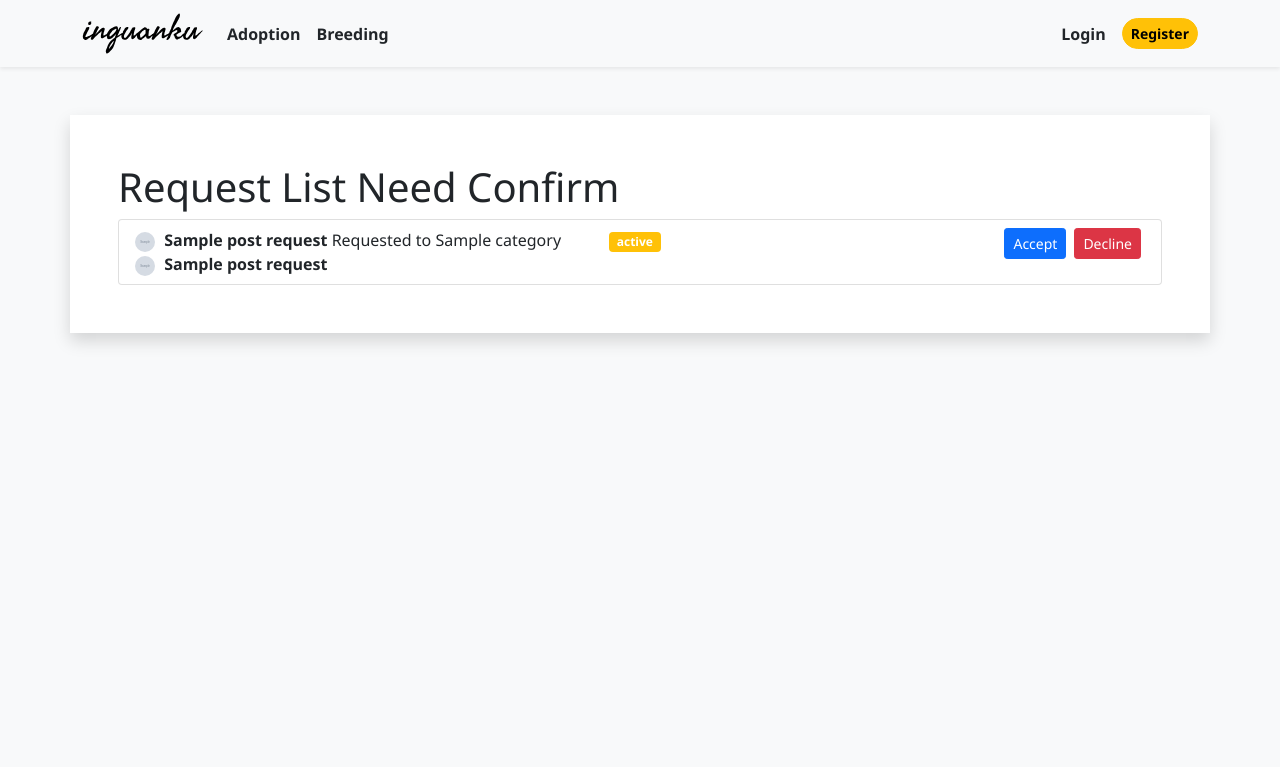
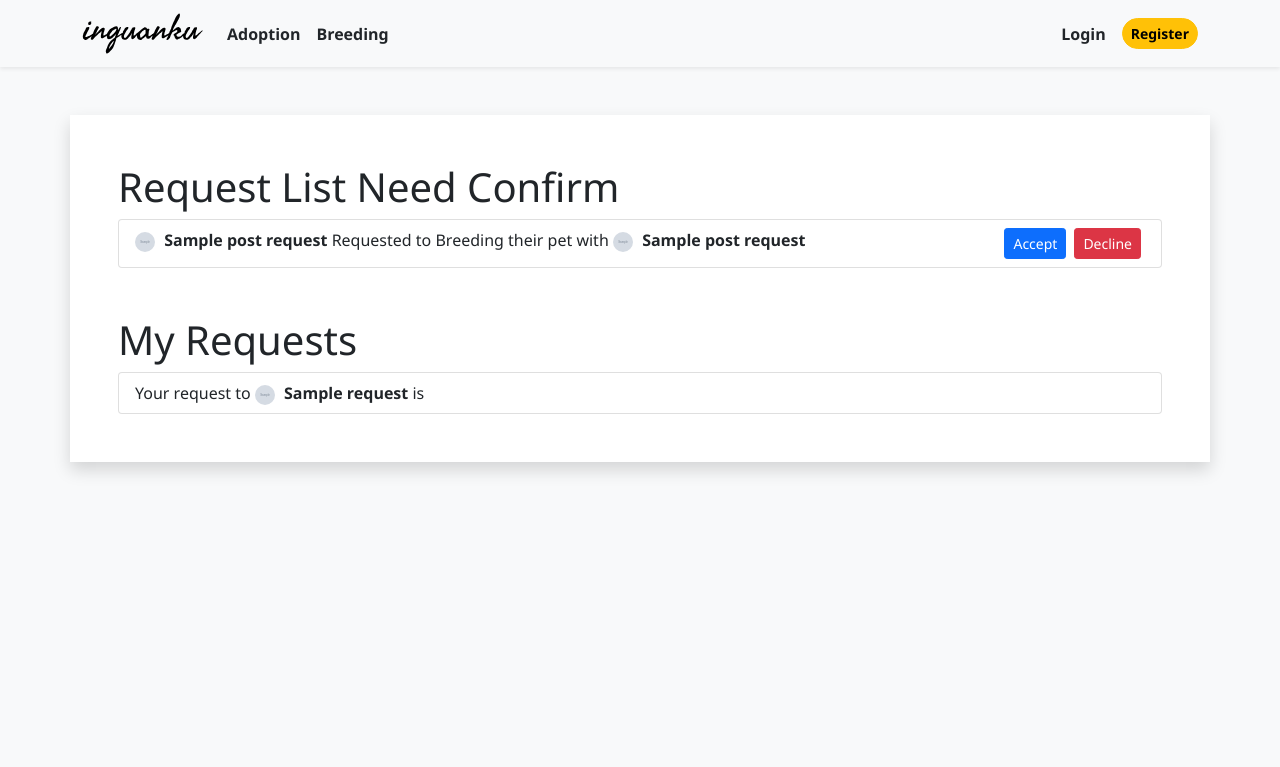
Before and after one commit to inguanku/inguanku, a CodeIgniter 4 app: template app/Views/post/request.php in a window 1280 px wide. Shown: the top 767 px of the page. Run offline with PHP 8.4 and a stand-in for CodeIgniter, Linux system fonts and the light colour scheme; the template is opened without the code that fills it: most values are stand-ins (such as "Sample title", 1, 10 or a date in 2020); grey boxes marked "Sample" are stand-in pictures; data that the repository does not hold is empty; some libraries are stand-ins or nearby versions.

Commit message:
completing request page

```diff
--- a/app/Views/post/request.php
+++ b/app/Views/post/request.php
@@ -3,25 +3,60 @@
 <?= $this->section('content'); ?>
 <div class="container shadow my-5 bg-white p-5">
     <h1>Request List Need Confirm</h1>
+    <ul class="list-group mb-5">
+        <?php if($postRequest):?>
+            <?php foreach ($postRequest as $request): ?>
+                <li class="list-group-item">
+                    <div class="row">
+                        <div class="col">
+                            <img src="/images/avatar/<?= ($request->avatar == '')? 'default.jpg': $request->avatar; ?>" class="little-avatar rounded-pill">
+                            <?php if ($request->category == 'Adopt'): ?>
+                                <span class="fw-bold"><?= $request->name ?></span>
+                                Requested to Adopting
+                                <img src="/images/post/<?= $request->file_name; ?>"  class="little-avatar rounded-pill"> <span class="fw-bold"><?= $request->pet_name ?></span>
+                            <?php else:?>
+                                <span class="fw-bold"><?= $request->name ?></span>
+                                Requested to Breeding their pet with
+                                <img src="/images/post/<?= $request->file_name; ?>"  class="little-avatar rounded-pill"> <span class="fw-bold"><?= $request->pet_name ?></span>
+                            <?php endif;?>
+                        </div>
+                        <div class="col-3">
+                            <a href="/transaction/confirm/decline/<?= $request->request_id; ?>" class="btn btn-sm btn-danger float-end mx-1">Decline</a>
+                            <a href="/transaction/confirm/accept/<?= $request->request_id; ?>" class="btn btn-sm btn-primary float-end mx-1">Accept</a>
+                        </div>
+                    </div>
+                </li>
+            <?php endforeach;?>
+        <?php else:?>
+            <li class="list-group-item">
+                <h4 class="text-center text-muted">No request</h4>
+            </li>
+        <?php endif;?>
+    </ul>
+    <h1>My Requests</h1>
     <ul class="list-group">
-        <?php foreach ($postRequest as $request): ?>
+        <?php if($myRequests):?>
+            <?php foreach ($myRequests as $myRequest): ?>
             <li class="list-group-item">
                 <div class="row">
                     <div class="col">
-                        <img src="/images/avatar/<?= ($request->avatar == '')? 'default.jpg': $request->avatar; ?>" class="little-avatar rounded-pill">
-                        <span class="fw-bold"><?= $request->name ?></span> Requested to <?= $request->category ?>
-                        <img src="/images/post/<?= $request->file_name; ?>"  class="little-avatar rounded-pill"> <span class="fw-bold"><?= $request->pet_name ?></span>
-                    </div>
-                    <div class="col-1">
-                        <span class="badge bg-warning"><?= $request->status ?></span>
-                    </div>
-                    <div class="col">
-                        <a href="" class="btn btn-sm btn-danger float-end mx-1">Decline</a>
-                        <a href="" class="btn btn-sm btn-primary float-end mx-1">Accept</a>
+                        Your request to <img src="/images/post/<?= $myRequest->file_name;?>" class="little-avatar rounded-pill"><span class="fw-bold"> <?= $myRequest->pet_name;?></span> is
+                        <?php if ($myRequest->status == 'Accepted'):?>
+                            <span class="badge bg-success"><?= $myRequest->status;?></span>
+                        <?php elseif ($myRequest->status == 'Pending'):?>
+                            <span class="badge bg-warning"><?= $myRequest->status; ?></span>
+                        <?php elseif ($myRequest->status == 'Declined'):?>
+                            <span class="badge bg-danger"><?= $myRequest->status; ?></span>
+                        <?php endif;?>
                     </div>
                 </div>
             </li>
         <?php endforeach;?>
+        <?php else:?>
+        <li class="list-group-item">
+            <h4 class="text-center text-muted">No request</h4>
+        </li>
+        <?php endif;?>
     </ul>
 </div>
 
```
